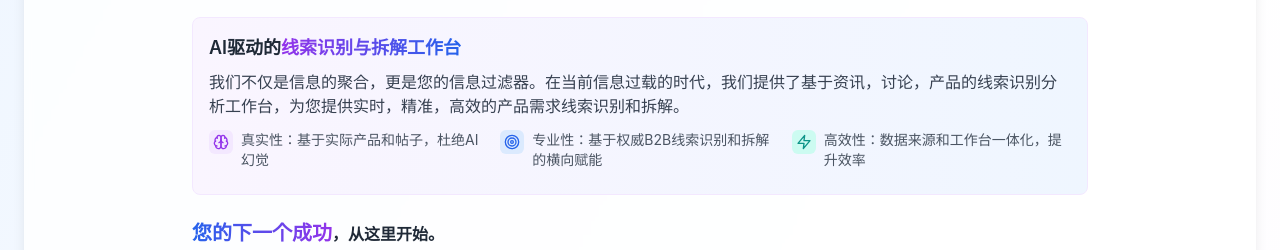
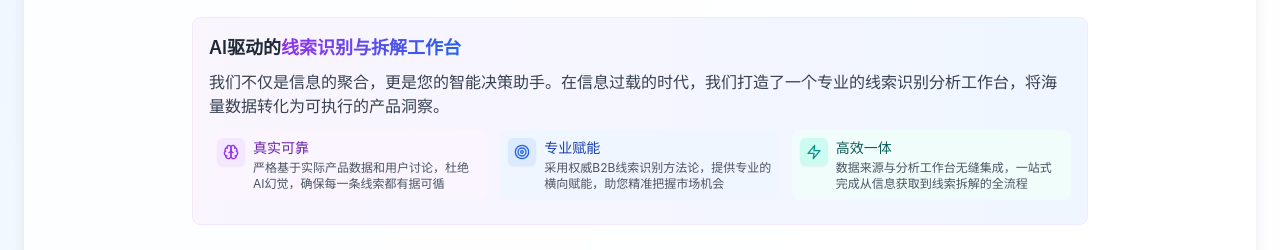
Before and after one commit to ThawingX/producthot, a React (Vite) app: page / in a window 1280 px wide. Shown: the part 270-520 px from the top of the page. Built offline with nearby package versions, Linux system fonts and the light colour scheme; no server answers.

Commit message:
style：首页工作台样式优化

```diff
--- a/src/pages/ProductNewsPage.tsx
+++ b/src/pages/ProductNewsPage.tsx
@@ -457,26 +457,35 @@ export const ProductNewsPage: React.FC = () => {
             <div className="p-4 mb-6 bg-gradient-to-r from-purple-50 to-blue-50 rounded-lg border border-purple-100">
               <h3 className="mb-2 text-lg font-semibold text-gray-800">AI驱动的<span className="text-transparent bg-clip-text bg-gradient-to-r from-purple-600 to-blue-600">线索识别与拆解工作台</span></h3>
               <p className="mb-3 text-gray-700">
-                我们不仅是信息的聚合，更是您的信息过滤器。在当前信息过载的时代，我们提供了基于资讯，讨论，产品的线索识别分析工作台，为您提供实时，精准，高效的产品需求线索识别和拆解。
+                我们不仅是信息的聚合，更是您的智能决策助手。在信息过载的时代，我们打造了一个专业的线索识别分析工作台，将海量数据转化为可执行的产品洞察。
               </p>
               <div className="grid grid-cols-1 gap-3 mb-2 md:grid-cols-3">
-                <div className="flex items-start space-x-2">
-                  <div className="p-1 bg-purple-100 rounded-md">
+                <div className="flex items-start space-x-2 p-2 bg-purple-50 rounded-lg hover:bg-purple-100 transition-colors duration-300">
+                  <div className="p-1.5 bg-purple-100 rounded-md shadow-sm">
                     <Brain className="w-4 h-4 text-purple-600" />
                   </div>
-                  <p className="text-sm text-gray-600">真实性：基于实际产品和帖子，杜绝AI幻觉</p>
+                  <div>
+                    <h4 className="text-sm font-medium text-purple-800 mb-0.5">真实可靠</h4>
+                    <p className="text-xs text-gray-600">严格基于实际产品数据和用户讨论，杜绝AI幻觉，确保每一条线索都有据可循</p>
+                  </div>
                 </div>
-                <div className="flex items-start space-x-2">
-                  <div className="p-1 bg-blue-100 rounded-md">
+                <div className="flex items-start space-x-2 p-2 bg-blue-50 rounded-lg hover:bg-blue-100 transition-colors duration-300">
+                  <div className="p-1.5 bg-blue-100 rounded-md shadow-sm">
                     <Target className="w-4 h-4 text-blue-600" />
                   </div>
-                  <p className="text-sm text-gray-600">专业性：基于权威B2B线索识别和拆解的横向赋能</p>
+                  <div>
+                    <h4 className="text-sm font-medium text-blue-800 mb-0.5">专业赋能</h4>
+                    <p className="text-xs text-gray-600">采用权威B2B线索识别方法论，提供专业的横向赋能，助您精准把握市场机会</p>
+                  </div>
                 </div>
-                <div className="flex items-start space-x-2">
-                  <div className="p-1 bg-teal-100 rounded-md">
+                <div className="flex items-start space-x-2 p-2 bg-teal-50 rounded-lg hover:bg-teal-100 transition-colors duration-300">
+                  <div className="p-1.5 bg-teal-100 rounded-md shadow-sm">
                     <Zap className="w-4 h-4 text-teal-600" />
                   </div>
-                  <p className="text-sm text-gray-600">高效性：数据来源和工作台一体化，提升效率</p>
+                  <div>
+                    <h4 className="text-sm font-medium text-teal-800 mb-0.5">高效一体</h4>
+                    <p className="text-xs text-gray-600">数据来源与分析工作台无缝集成，一站式完成从信息获取到线索拆解的全流程</p>
+                  </div>
                 </div>
               </div>
             </div>
```
